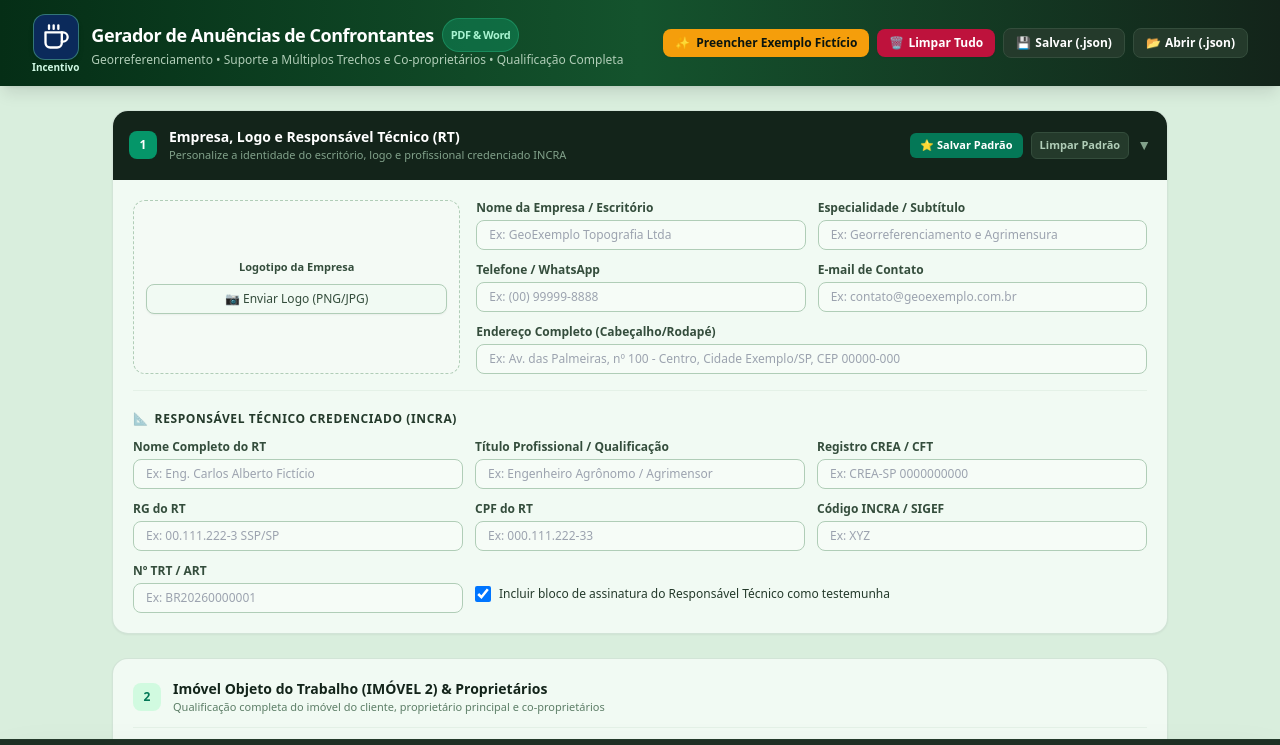
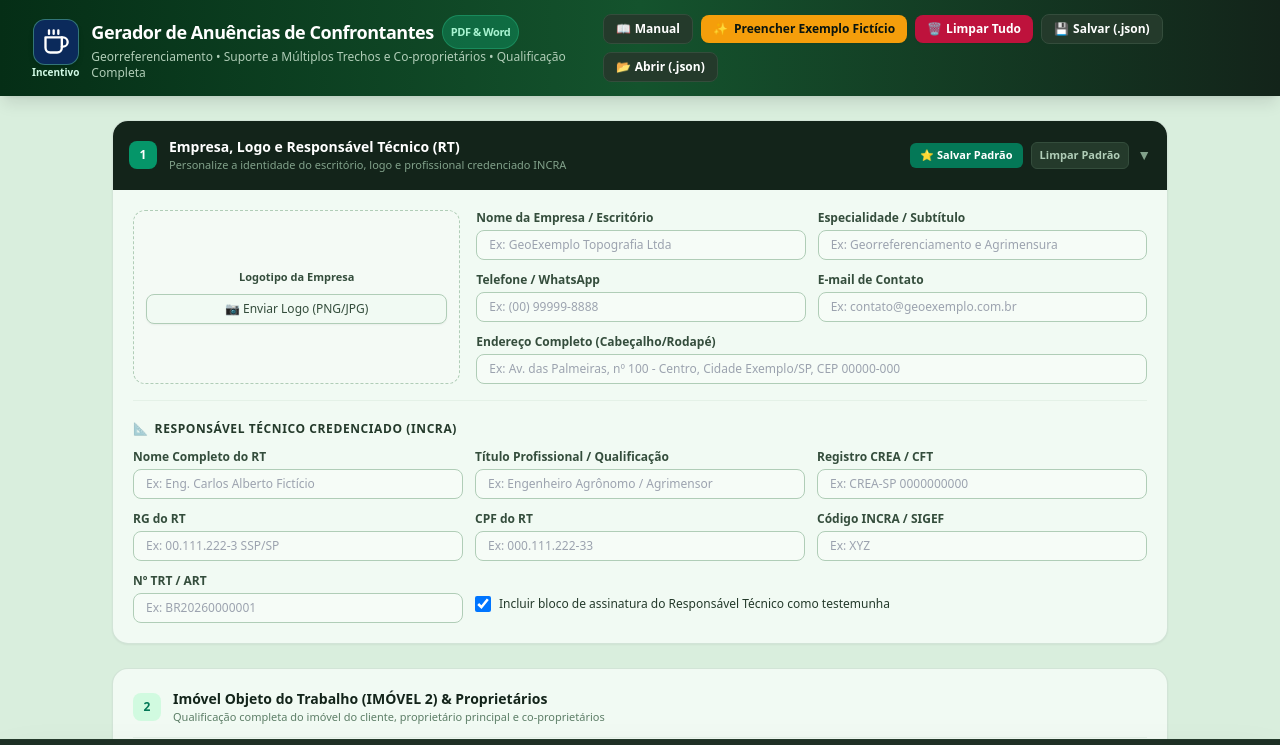
Before and after one commit to rafaelsantoro/gerador_anuencias, a plain HTML site: page index.html in a window 1280 px wide. Shown: the top 745 px of the page. Drawn offline with Linux system fonts and the light colour scheme.

Commit message:
Adicionado link do manual no github.

```diff
--- a/index.html
+++ b/index.html
@@ -137,6 +137,9 @@
 
       <!-- AÇÕES DE TOPO -->
       <div class="flex flex-wrap items-center gap-2">
+	    <a href="https://github.com/rafaelsantoro/gerador_anuencias" target="_blank" rel="noopener noreferrer" class="bg-slate-800 hover:bg-slate-700 text-white px-3 py-1.5 rounded-lg text-xs font-semibold transition flex items-center gap-1 border border-slate-700">
+          <span>📖</span> Manual
+        </a>
         <button onclick="carregarExemploFicticio()" class="bg-amber-500 hover:bg-amber-600 text-slate-950 px-3 py-1.5 rounded-lg text-xs font-bold transition flex items-center gap-1.5 shadow-sm">
           <span>✨</span> Preencher Exemplo Fictício
         </button>
```
